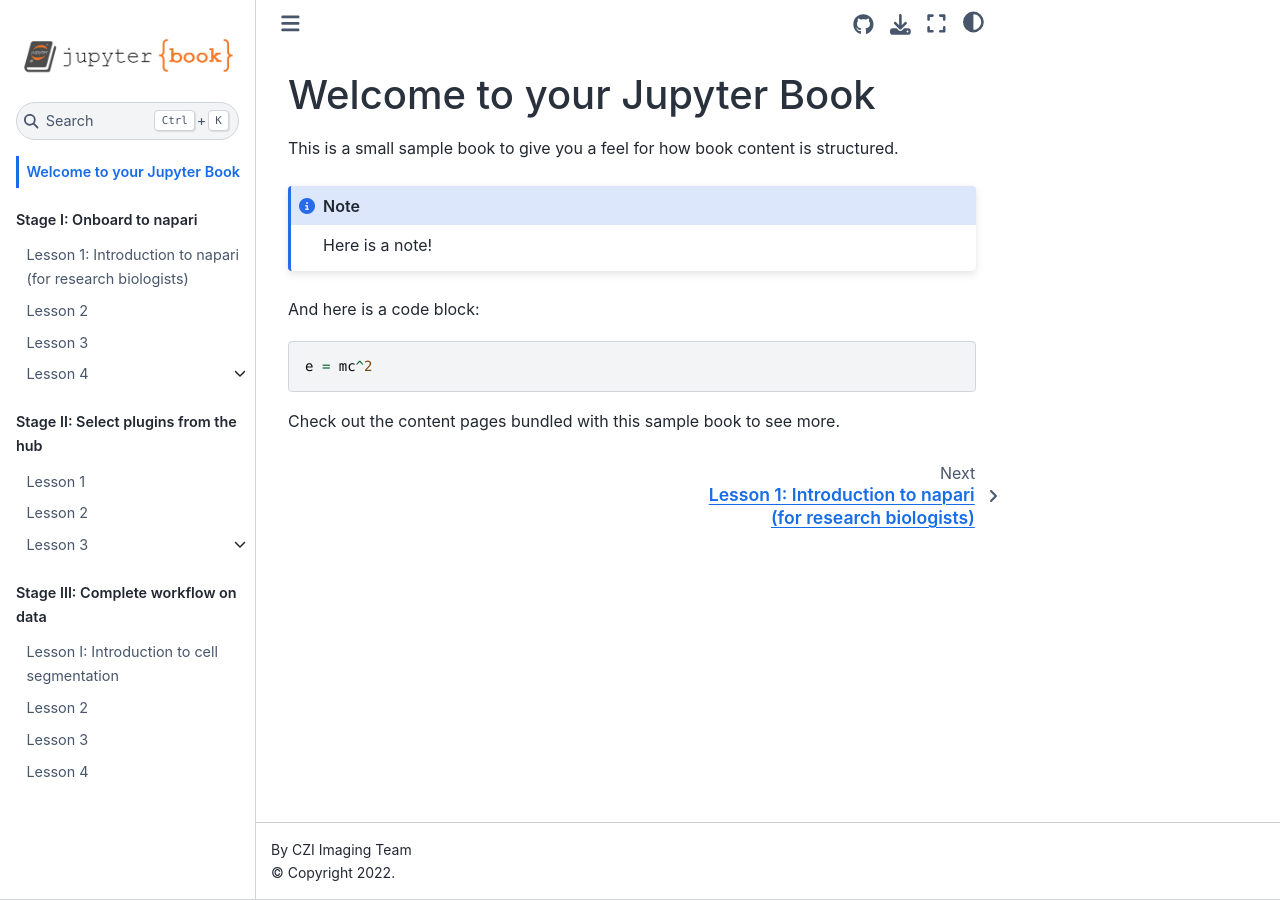
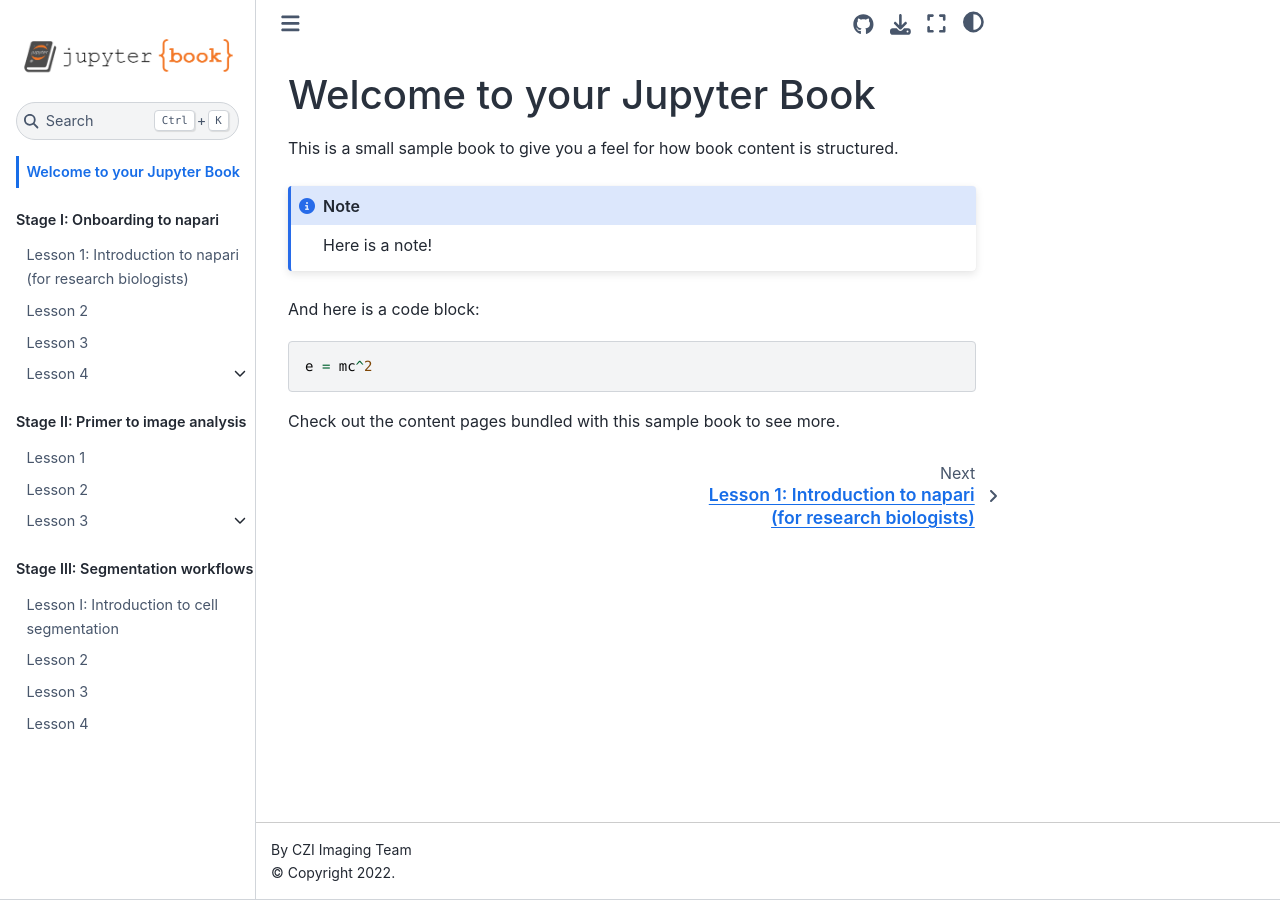
Before and after one commit to chanzuckerberg/napari-segmentation-workshop, a Jupyter Book: the page built from content/intro.md, in a window 1280 px wide. Built offline with Jupyter Book 1.0.4 settings and Sphinx 7.4.7 and the Sphinx Book theme 1.1.4, drawn with Linux system fonts in a browser that asks for light colours.

Commit message:
Update _toc.yml

```diff
--- a/content/_toc.yml
+++ b/content/_toc.yml
@@ -5,7 +5,7 @@
 format: jb-book
 root: intro
 parts:
-- caption: "Stage I: Onboard to napari"
+- caption: "Stage I: Onboarding to napari"
   chapters:
   - file: onboard/lesson1
   - file: onboard/lesson2
@@ -14,7 +14,7 @@
     sections:
     - file: onboard/exercise1
 
-- caption: "Stage II: Select plugins from the hub"
+- caption: "Stage II: Primer to image analysis"
   chapters:
   - file: plugins/lesson1
   - file: plugins/lesson2
@@ -22,7 +22,7 @@
     sections:
     - file: plugins/exercise2
 
-- caption: "Stage III: Complete workflow on data"
+- caption: "Stage III: Segmentation workflows"
   chapters:
   - file: workflow/lesson1
   - file: workflow/lesson2
```
